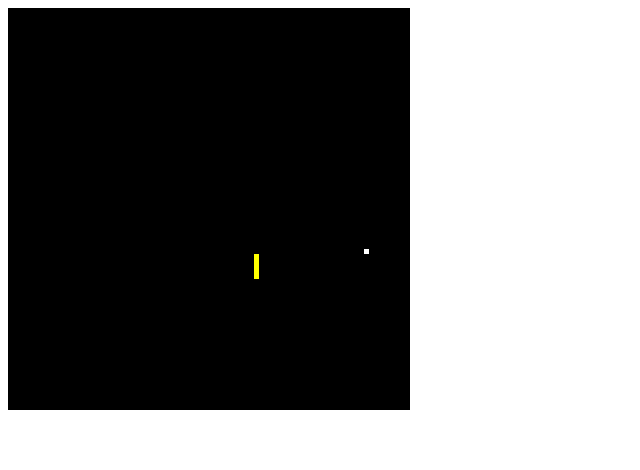
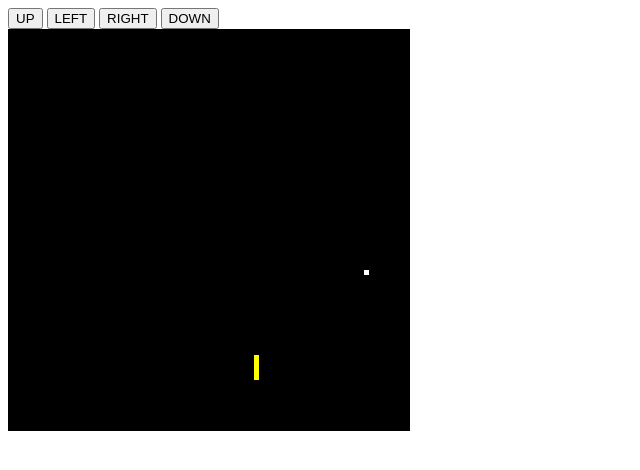
Before and after one commit to saburabrina/Snake, a plain HTML site: page Index.html in a window 1280 px wide. Shown: the whole page, without its empty margins (0-640 px from the left). Drawn offline with Linux system fonts and the light colour scheme.

Commit message:
movimentação com controladores pronta

```diff
--- a/Index.html
+++ b/Index.html
@@ -5,7 +5,13 @@
 		<link rel="stylesheet" type="text/css" href="Index.css">
 	</head>
 	<body onload="iniciar_jogo()">
-		<canvas id="campo" height="400" width="400">
+		<div>
+			<button type="button" onclick="up()">UP</button>
+			<button type="button" onclick="left()">LEFT</button>
+			<button type="button" onclick="right()">RIGHT</button>
+			<button type="button" onclick="down()">DOWN</button>
+		</div>
+		<canvas id="campo" height="400" width="400"></canvas>
 	</body>
 	<script type="text/javascript" src="Index.js"></script>
 </html>
--- a/Index.js
+++ b/Index.js
@@ -1,6 +1,7 @@
 function iniciar_jogo(){
 	canvas.foodLength = 1;
 	canvas.snakeLength = 5;
+	canvas.snakePieces = [];
 	canvas.snakeStep = 2;
 	canvas.food();
 	canvas.snake();
@@ -18,32 +19,58 @@ var canvas = {
 	},
 	snake: function(){
 		this.snakeDirection = randomizeBool(); // #t: X
-		var X = randomize(this.snakeDirection, this.snakeLength);
-		var Y = randomize(1-this.snakeDirection, this.snakeLength);
-
-		var width = this.snakeDirection ? this.snakeLength : 1;
-		var height = this.snakeDirection ? 1 : this.snakeLength;
+		this.snakeSense = -1 + (randomizeBool()*2); // #: left or up
+		var x = randomize(this.snakeDirection, this.snakeLength);
+		var y = randomize(1-this.snakeDirection, this.snakeLength);
 
 		this.myCtx.fillStyle = "yellow";
-		this.myCtx.fillRect(X, Y, 5*width, 5*height);
-		this.snakePosition = {x: X, y: Y};
+
+		for(var i = 0; i < this.snakeLength*5; i+=5){
+			this.myCtx.fillRect(x + i*this.snakeDirection, y + i*(1-this.snakeDirection), 5, 5);
+			this.snakePieces.push({x: x + i*this.snakeDirection, y: y + i*(1-this.snakeDirection)});
+		}
 	},
 	movement : function(){
-		return setInterval(()=>{
-			var X = this.snakePosition.x;
-			var Y = this.snakePosition.y;
+		setInterval(()=>{
+			for(var i = 0; i < this.snakeStep; i++){
+				var firstx = this.snakePieces[0].x;
+				var firsty = this.snakePieces[0].y;
 
-			var width = this.snakeDirection ? this.snakeLength : 1;
-			var height = this.snakeDirection ? 1 : this.snakeLength;
+				var lastx = this.snakePieces[this.snakePieces.length - 1].x;
+				var lasty = this.snakePieces[this.snakePieces.length - 1].y;
 
-			this.myCtx.clearRect(X, Y, 5*width, 5*height);
-			this.myCtx.fillRect(X - (this.snakeDirection)*5*this.snakeStep, Y - (1 - this.snakeDirection)*5*this.snakeStep, 5*width, 5*height);
+				this.snakePieces.unshift({x : firstx + this.snakeSense*5*this.snakeDirection, y: firsty + this.snakeSense*5*(1 - this.snakeDirection)});
+				this.myCtx.fillRect(firstx + this.snakeSense*5*this.snakeDirection, firsty + this.snakeSense*5*(1 - this.snakeDirection), 5, 5);
 
-			this.snakePosition = {x: X - (this.snakeDirection)*5*this.snakeStep, y: Y - (1 - this.snakeDirection)*5*this.snakeStep};
-
-			//if(this.snakePosition.x == 0 || this.snakePosition.y == 0)
+				this.myCtx.clearRect(lastx, lasty, 5, 5);
+				this.snakePieces.pop();
+			}
 		},1000);
 	}
+}
+
+function up(){
+	if (!canvas.snakeDirection) return;
+	canvas.snakeDirection = 0;
+	canvas.snakeSense = -1;
+}
+
+function down(){
+	if (!canvas.snakeDirection) return;
+	canvas.snakeDirection = 0;
+	canvas.snakeSense = 1;
+}
+
+function left(){
+	if (canvas.snakeDirection) return;
+	canvas.snakeDirection = 1;
+	canvas.snakeSense = -1;
+}
+
+function right(){
+	if (canvas.snakeDirection) return;
+	canvas.snakeDirection = 1;
+	canvas.snakeSense = 1;
 }
 
 function randomizeBool() {
```
